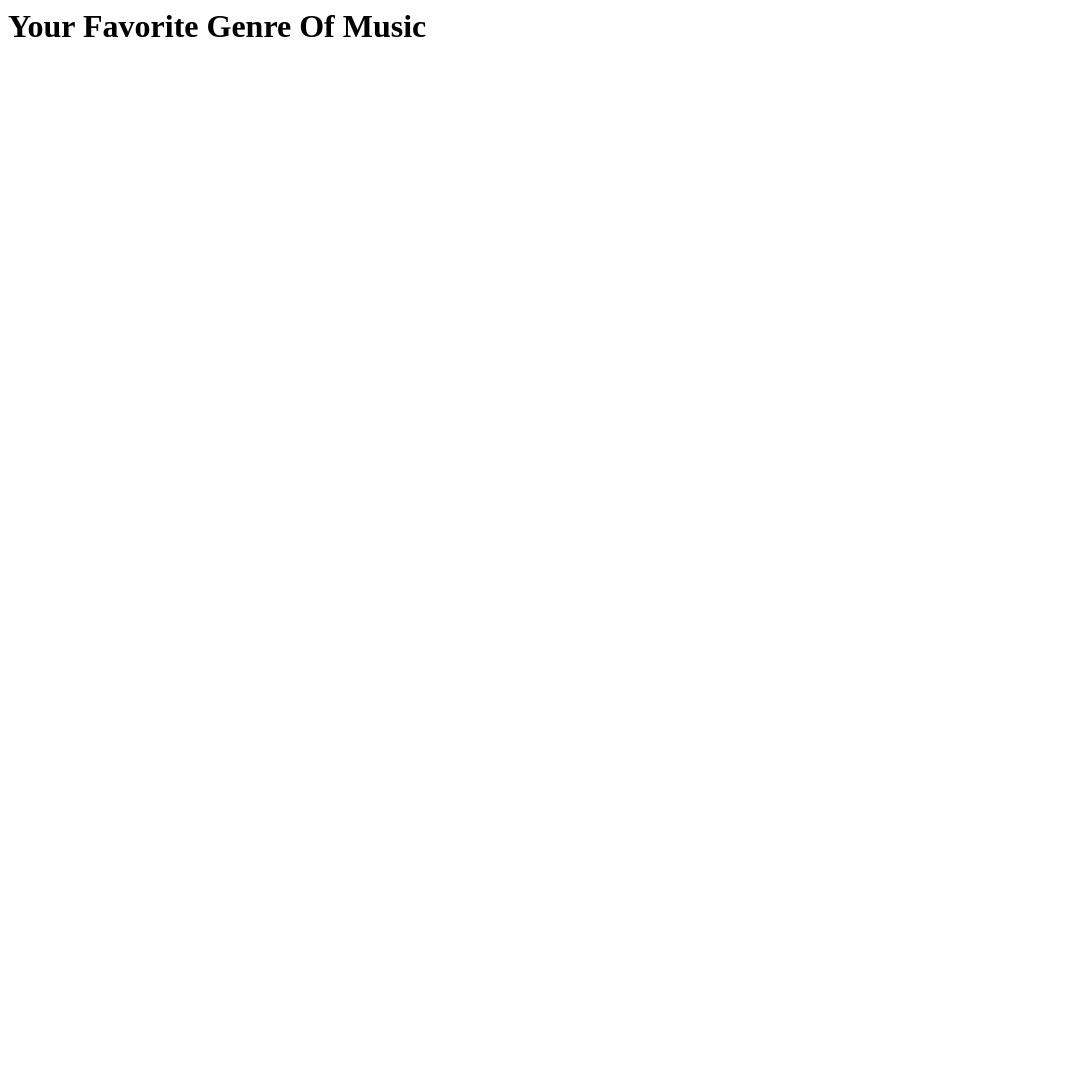
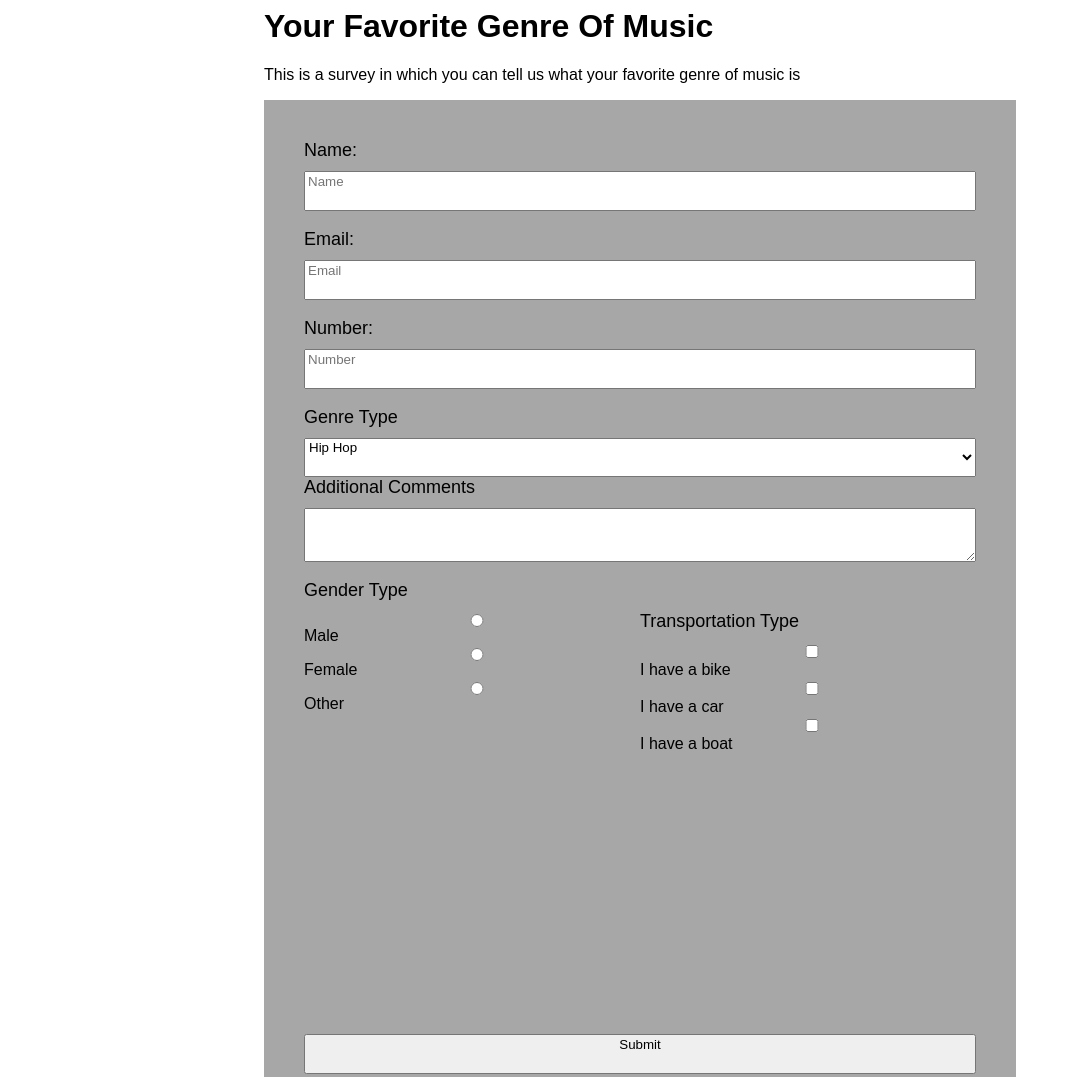
Before and after one commit to dhcoding-art/survey_form, a plain HTML site: page index.html in a window 1280 px wide. Shown: the top 1077 px of the page, without its empty margins (0-1068 px from the left). Before the commit the page ends 800 px from the top, so only its background shows below. Drawn offline with Linux system fonts and the light colour scheme.

```diff
--- a/index.html
+++ b/index.html
@@ -1,3 +1,78 @@
 <html>
-<h1 id="title">Your Favorite Genre Of Music</h1>
+    <head>
+        <style>
+            body {
+                font-family: sans-serif;
+                padding-left: 20%;
+                padding-right: 20%;
+
+            }
+            label {
+                font-size: 18px;
+                display: block;
+                padding-bottom: 10px;
+            }
+            input, textarea, select {
+                display: block;
+                width: 100%;
+                padding-bottom: 20px;
+            }
+
+            form{
+                background-color: rgb(167, 167, 167);
+                padding: 40px 40px 40px 40px;
+            }
+            #button-area {
+                float: left;
+                width: 50%;
+                height: 50%;
+            }
+            input [type=checkbox]:not(old) + label,
+            input [type=radio  ]:not(old) + label {
+                display : inline-block;
+                margin-left: -28px;
+                padding-left: 28px;
+            }
+        </style>
+
+    </head>
+<body>
+    <h1 id="title">Your Favorite Genre Of Music</h1>
+    <p id="description"> This is a survey in which you can tell us what your favorite genre of music is</p>
+    <form id="survey-form">
+      <label id="name-label"> Name:</label>
+        <input type="text" name="name" id="name" required placeholder="Name"><br>
+      <label id="email-label">Email: </label>
+        <input type="email" name="email" id="email" required placeholder="Email"><br>
+      <label id="number-label"> Number:</label>
+        <input type="number" name="number" id="number" min="0" max="10" required placeholder="Number"><br>
+
+        <label id="genre-type-label">Genre Type</label>
+        <select id="dropdown" name="genre">
+            <option value="hip hop">Hip Hop</option>
+            <option value="rock">Rock</option>
+            <option value="soul">Soul</option>
+        </select>
+
+        <label id="comment-type-label">Additional Comments</label>
+        <textarea placeholder="Additional Comments"> </textarea><br>
+
+        <label id="gender-type-label">Gender Type</label>
+        <div id="button-area">
+             <input type="radio" class="radio-inline" name="gender" value="male">Male<br>
+             <input type="radio" class="radio-inline" name="gender" value="female">Female<br>
+             <input type="radio" class="radio-inline" name="gender" value="other">Other<br>
+        </div>
+
+        <label id="transportation-type-label">Transportation Type</label>
+        <div id="button-area">
+             <input type="checkbox" name="vehicle1" value="Bike"> I have a bike <br>
+             <input type="checkbox" name="vehicle2" value="Car"> I have a car<br>
+             <input type="checkbox" name="vehicle3" value="Boat"> I have a boat<br>
+        </div>
+
+       <input type="submit" id="submit">
+    </form>
+    <script type="text/javascript" src="https://cdn.freecodecamp.org/testable-projects-fcc/v1/bundle.js"> </script>
+</body>
 </html>
```
Also changed, not shown: 1 other file.
